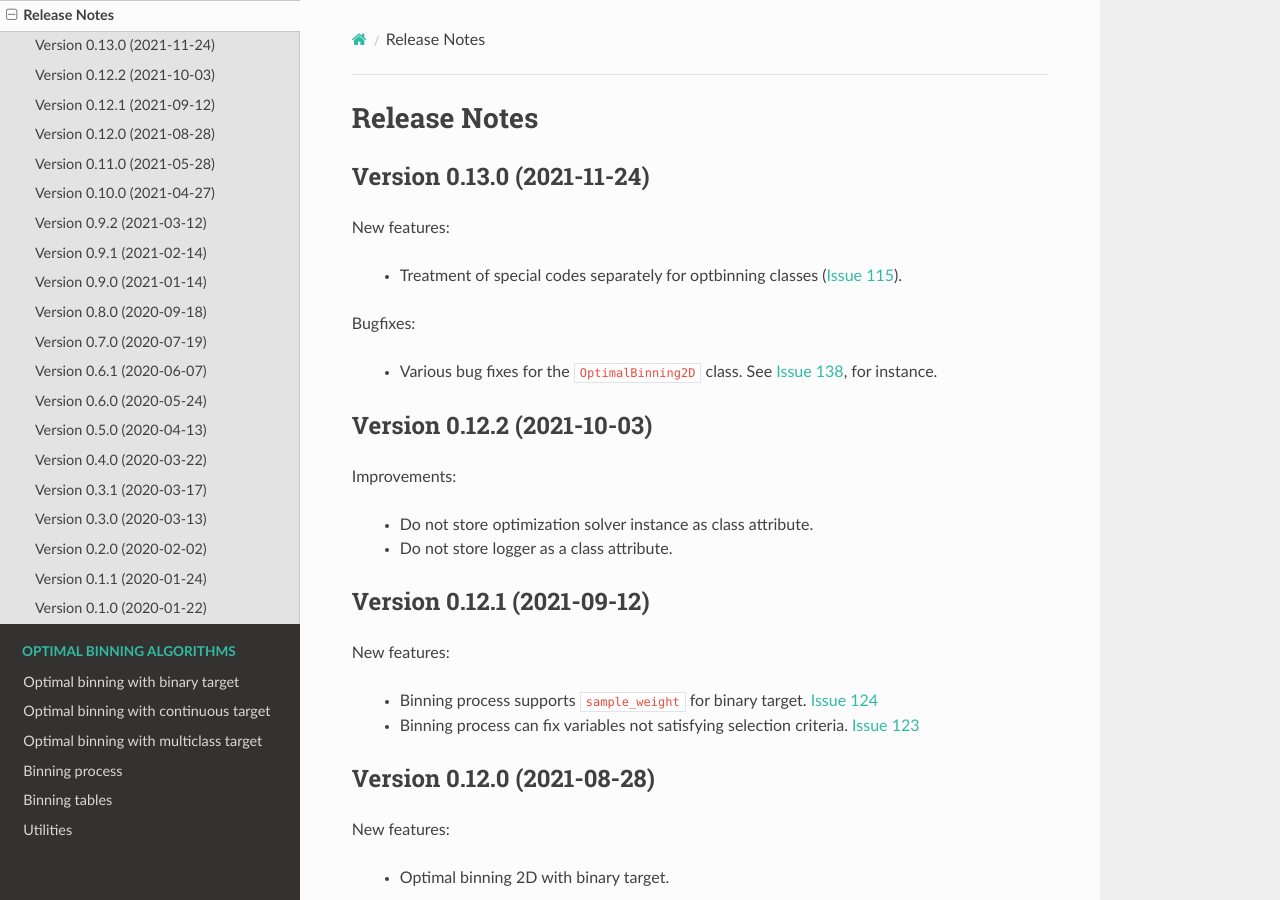
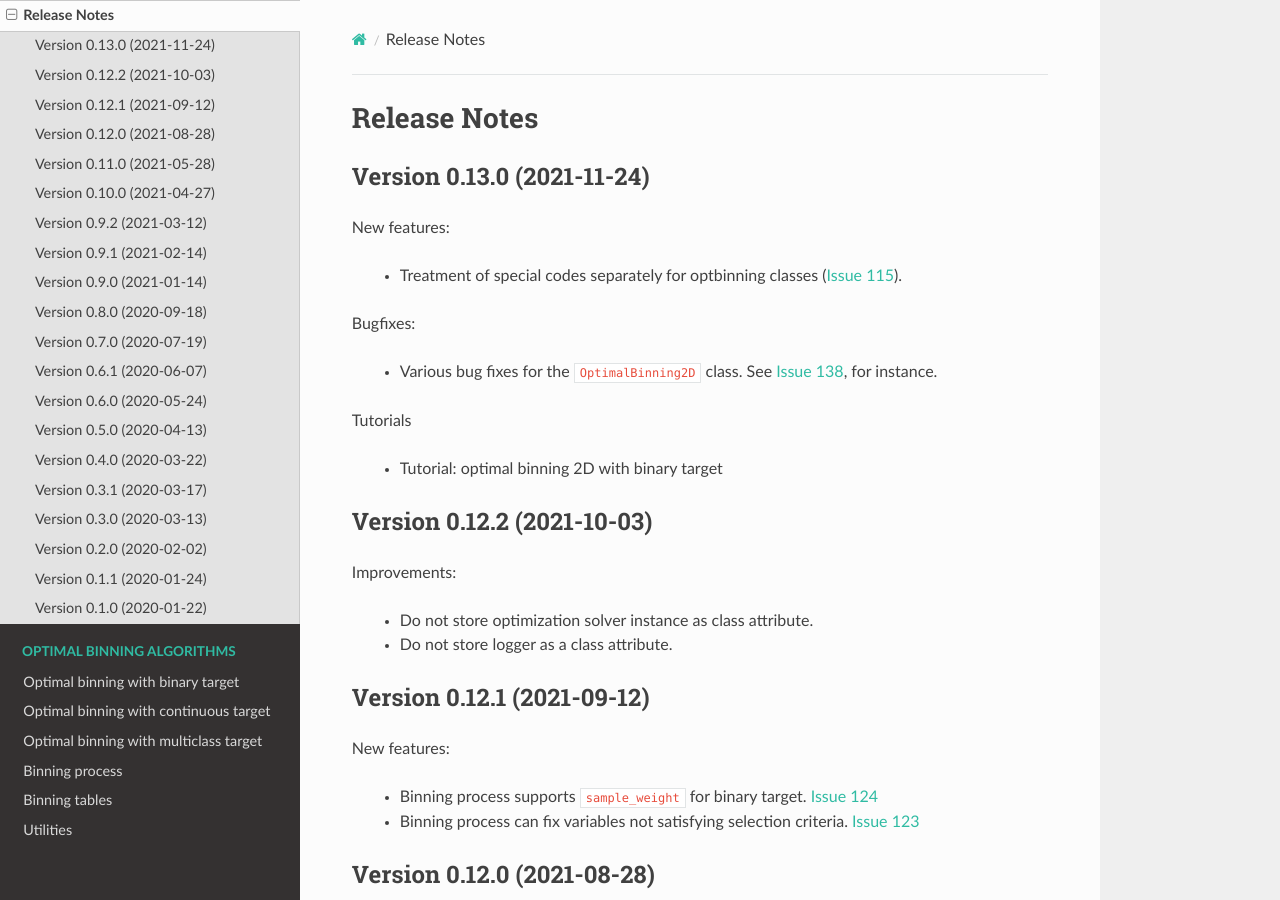
Before and after one commit to guillermo-navas-palencia/optbinning, a Sphinx documentation site: the page built from doc/source/release_notes.rst, in a window 1280 px wide and 900 px high. Built offline with Sphinx 7.4.7 and the Read the Docs theme 2.0.0, drawn with Linux system fonts in a browser that asks for light colours.

Commit message:
Update release notes

```diff
--- a/doc/source/release_notes.rst
+++ b/doc/source/release_notes.rst
@@ -12,6 +12,10 @@ New features:
 Bugfixes:
 
    - Various bug fixes for the ``OptimalBinning2D`` class. See `Issue 138 <https://github.com/guillermo-navas-palencia/optbinning/issues/138>`_, for instance.
+
+Tutorials
+
+   - Tutorial: optimal binning 2D with binary target
 
 
 Version 0.12.2 (2021-10-03)
```
